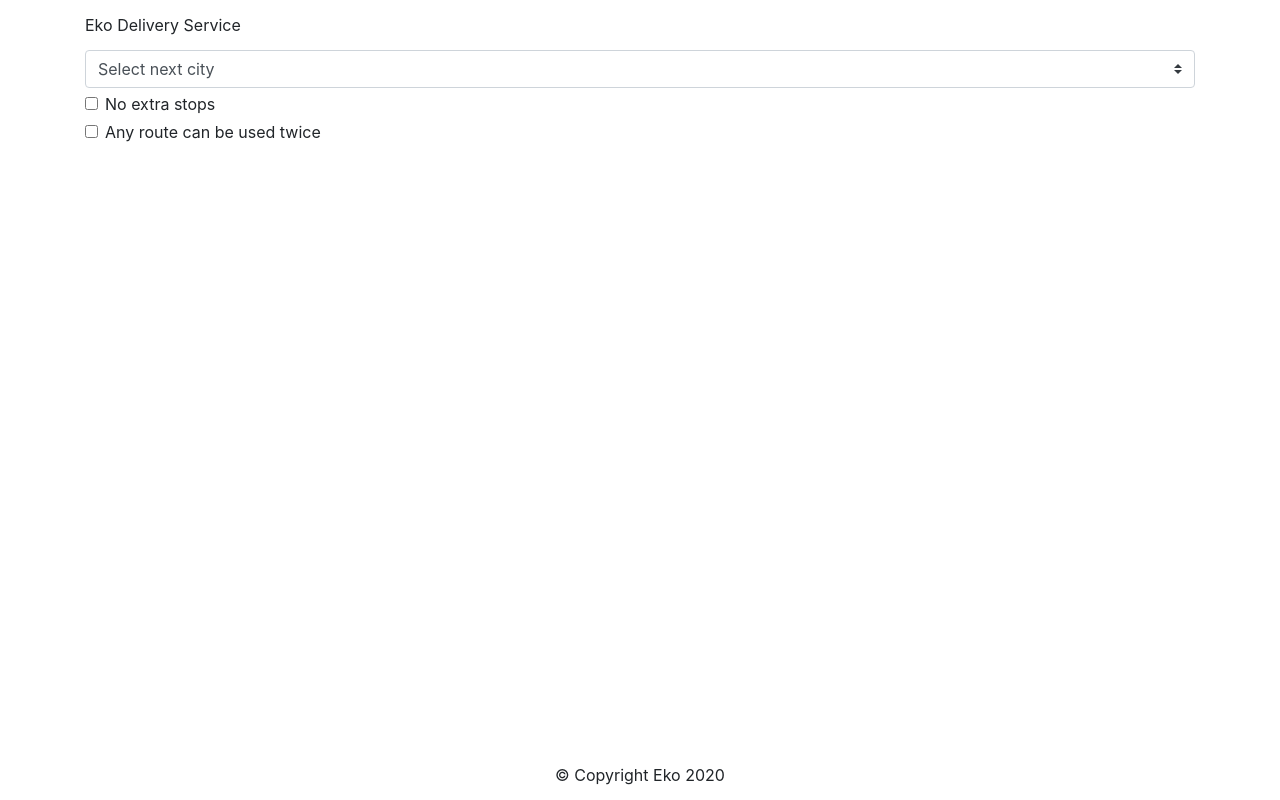
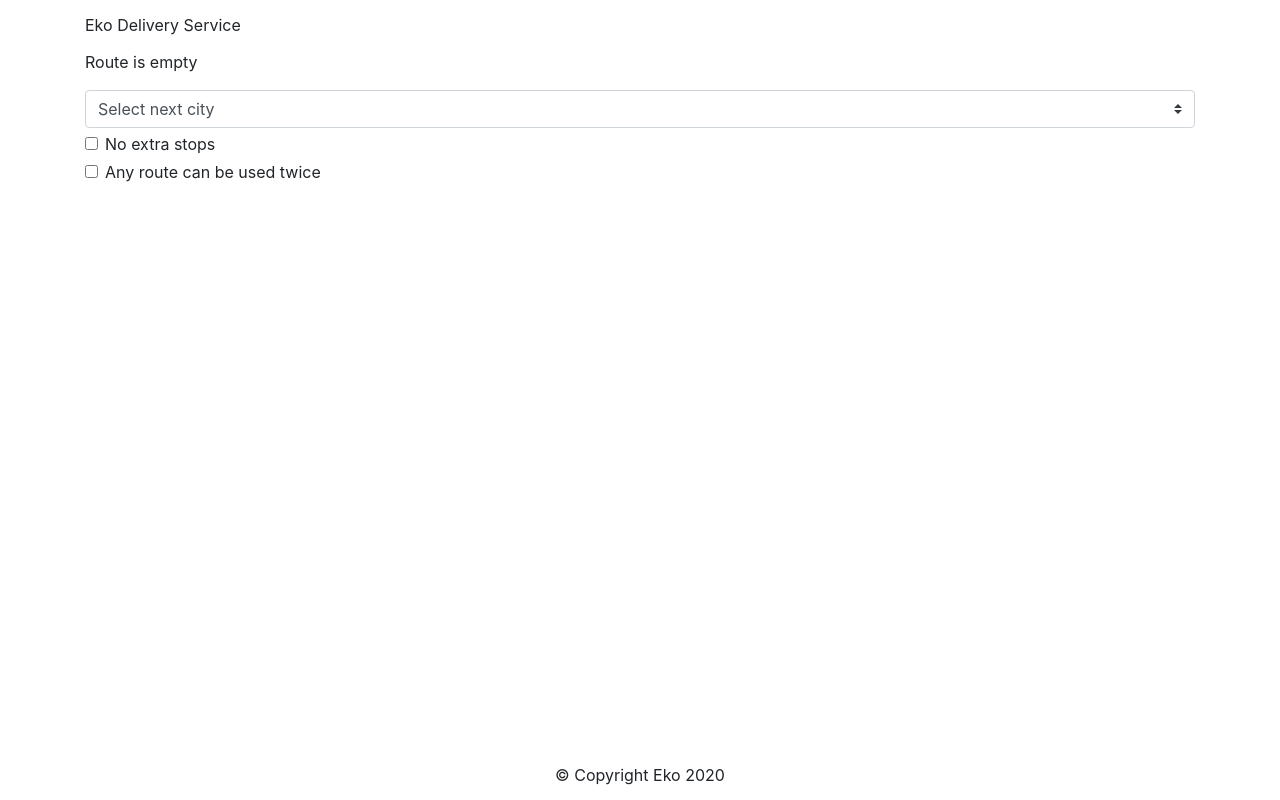
Before and after one commit to Va1tra/eko2, a React (Create React App) app: page / in a window 1280 px wide. Built offline with nearby package versions, Linux system fonts and the light colour scheme.

Commit message:
add route visualiser

```diff
--- a/src/components/Pages/RouteCostPage.js
+++ b/src/components/Pages/RouteCostPage.js
@@ -1,25 +1,33 @@
+import RouteVisualiser from 'components/RouteVisualiser/RouteVisualiser'
 import Settings from 'components/Settings/Settings';
 import Spinner from 'components/Spinner/Spinner';
 import RoutesContext from 'context/RoutesContext';
 import React from 'react';
 import { compose } from 'utils/utils';
 
-function RouteCostPage({ addRouteNode, cities, isLoading, route }) {
+function RouteCostPage({ addRouteNode, cities, isLoading, removeRouteNode, route }) {
   if (isLoading) {
     return (<Spinner />);
   }
 
   return (
-    <Settings
-      cities={cities}
-      onAddRouteNode={addRouteNode}
-      route={route}
-    />
+    <React.Fragment>
+      <RouteVisualiser
+        route={route}
+        onRemoveRouteNode={removeRouteNode}
+      />
+      <Settings
+        cities={cities}
+        className="mt-3"
+        onAddRouteNode={addRouteNode}
+        route={route}
+      />
+    </React.Fragment>
   )
 }
 
 export default compose(
   RoutesContext.withProvider,
-  RoutesContext.withContext(['addRouteNode', 'cities', 'isLoading', 'route']),
+  RoutesContext.withContext(['addRouteNode', 'cities', 'isLoading', 'removeRouteNode', 'route']),
   React.memo
 )(RouteCostPage);
--- /dev/null
+++ b/src/components/RouteVisualiser/RouteNode.js
@@ -0,0 +1,29 @@
+import PropTypes from 'prop-types';
+import React from 'react';
+import './RouteNode.scss';
+
+function RouteNode({ node, onRemoveNode }) {
+  return (
+    <div className="RouteNode alert alert-warning">
+      {node.city}
+      <button
+        aria-label="Close"
+        className="close"
+        onClick={() => onRemoveNode(node._id)}
+        type="button"
+      >
+        <span aria-hidden="true">&times;</span>
+      </button>
+    </div>
+  );
+}
+
+RouteNode.propTypes = {
+  node: PropTypes.shape({
+    _id: PropTypes.number,
+    city: PropTypes.string
+  }).isRequired,
+  onRemoveNode: PropTypes.func.isRequired,
+};
+
+export default RouteNode;
--- /dev/null
+++ b/src/components/RouteVisualiser/RouteNode.scss
@@ -0,0 +1,11 @@
+.RouteNode {
+  margin: 0;
+  padding: 5px 10px;
+  display: inline-block;
+
+  .close {
+    width: 30px;
+    margin-top: -2px;
+    margin-right: -10px;
+  }
+}
--- /dev/null
+++ b/src/components/RouteVisualiser/RouteNodeDivider.js
@@ -0,0 +1,5 @@
+import React from 'react';
+
+export default function RouteNodeDivider() {
+  return (<span className="RouteNodeDivider">-></span>)
+}
--- /dev/null
+++ b/src/components/RouteVisualiser/RouteVisualiser.js
@@ -0,0 +1,33 @@
+import React from 'react';
+import RouteNode from './RouteNode';
+import RouteNodeDivider from './RouteNodeDivider';
+import './RouteVisualiser.scss';
+
+function RouteVisualiser({ route, onRemoveRouteNode}) {
+  const nodes = [];
+
+  route.forEach((x, index) => {
+    nodes.push(
+      <RouteNode
+        key={x._id}
+        node={x}
+        onRemoveNode={onRemoveRouteNode}
+      />
+    );
+
+    if (index !== route.length - 1) {
+      nodes.push(<RouteNodeDivider key={`${x._id}divider`}/>);
+    }
+  });
+
+  return (
+    <div className="RouteVisualiser">
+      {nodes.length > 0
+        ? nodes
+        : 'Route is empty'
+      }
+    </div>
+  )
+}
+
+export default RouteVisualiser;
--- /dev/null
+++ b/src/components/RouteVisualiser/RouteVisualiser.scss
@@ -0,0 +1,5 @@
+.RouteVisualiser {
+  > :not(:first-child) {
+    margin-left: 5px;
+  }
+}
--- a/src/components/Settings/Settings.js
+++ b/src/components/Settings/Settings.js
@@ -1,3 +1,4 @@
+import cn from 'classnames';
 import Checkbox from 'components/Form/Checkbox';
 import Select from 'components/Form/Select';
 import memoize from 'memoize-one';
@@ -7,8 +8,13 @@ import React from 'react';
 class Settings extends React.PureComponent {
   static propTypes = {
     cities: PropTypes.arrayOf(PropTypes.string).isRequired,
+    className: PropTypes.string,
     onAddRouteNode: PropTypes.func.isRequired,
-    route: PropTypes.arrayOf({ city: PropTypes.string }).isRequired,
+    route: PropTypes.arrayOf(PropTypes.shape({ city: PropTypes.string })).isRequired,
+  }
+
+  static defaultProps = {
+    className: undefined,
   }
 
   getSelectOptions= memoize((cities, route) => {
@@ -20,12 +26,13 @@ class Settings extends React.PureComponent {
   render() {
     const {
       cities,
+      className,
       onAddRouteNode,
       route,
     } = this.props;
 
     return (
-      <div className="Settings">
+      <div className={cn('Settings', className)}>
         <Select
           onChangeValue={onAddRouteNode}
           options={this.getSelectOptions(cities, route)}
```
